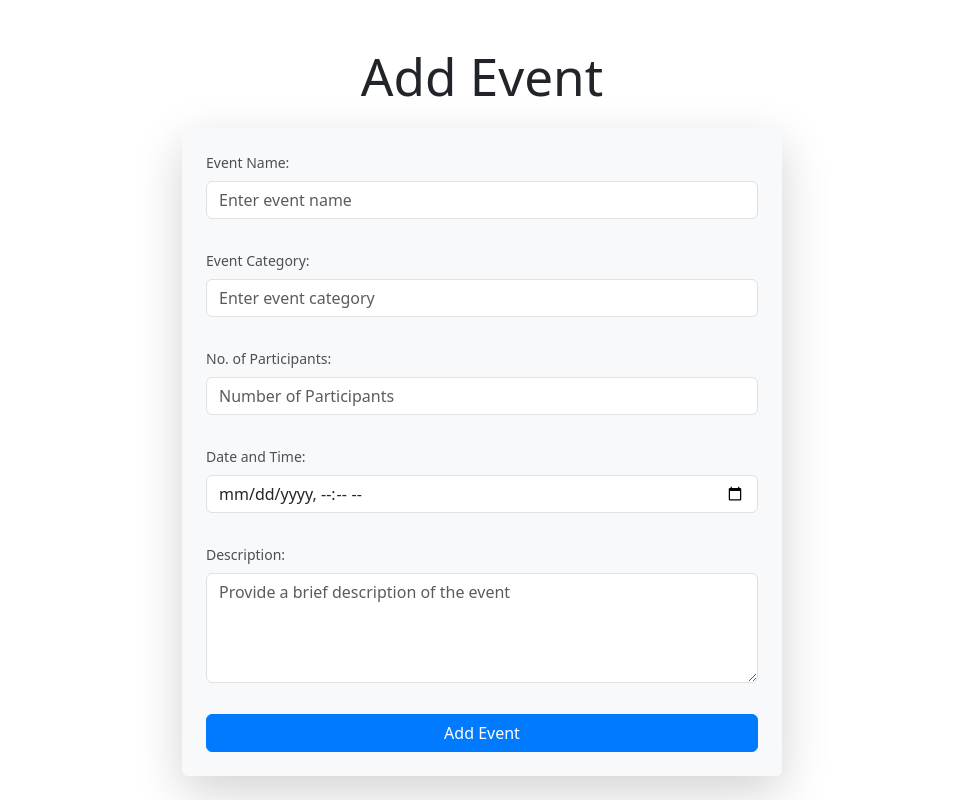
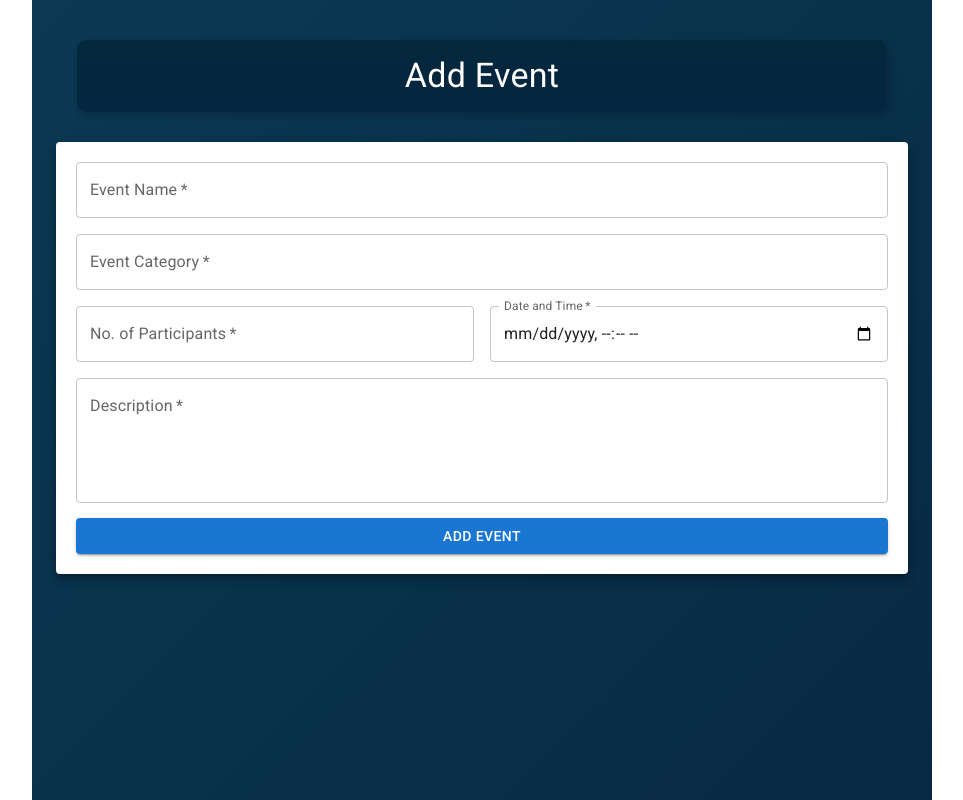
Before and after one commit to JAYESH4122/FineArtsManagementApp, a React (Vite) app in the folder frontend/: page /admin/add-event in a window 1280 px wide. Shown: the whole page, without its empty margins (158-1121 px from the left). Built offline with nearby package versions, Linux system fonts and the light colour scheme; no server answers.

Commit message:
Initial commit

```diff
--- a/frontend/src/App.jsx
+++ b/frontend/src/App.jsx
@@ -69,7 +69,7 @@ const App = () => {
         <Route path="/student/view-announcements" element={<ViewAnnouncements />} />
         <Route path="/student/view-scoreboard" element={<ScoreboardPage />} />
         <Route path="/student/view-departmentwise-rankings" element={<DepartmentRankings />} />
-        <Route path="/student/closed" element={<RegistrationClosed />} />
+        <Route path="/student/registerevent" element={<StudentEnrollment />} />
         <Route path="/student/view-complaints" element={<StudentComplaintPage />} />
         <Route path="/student/manage-profile" element={<StudentProfile />} />
         <Route path="/student/view-feedback" element={<FeedbackForm />} />
--- a/frontend/src/components/AddEvent.jsx
+++ b/frontend/src/components/AddEvent.jsx
@@ -1,5 +1,17 @@
 import React, { useState } from 'react';
 import axios from 'axios';
+import {
+  Box,
+  Typography,
+  TextField,
+  Button,
+  Alert,
+  Container,
+  Grid,
+  Paper,
+} from '@mui/material';
+import { motion } from 'framer-motion';
+import '../styles/AddEvent.css';
 
 const AddEvent = () => {
   const [eventName, setEventName] = useState('');
@@ -14,19 +26,17 @@ const AddEvent = () => {
     e.preventDefault();
 
     try {
-      // Send the form data to the backend via POST request
       const response = await axios.post('/admin/add-event', {
         eventname: eventName,
         category: category,
         participants: participants,
         date: date,
-        description: description
+        description: description,
       });
 
       if (response.data.success) {
         setSuccess('Event added successfully');
         setError(null);
-        // Optionally reset the form
         setEventName('');
         setCategory('');
         setParticipants('');
@@ -44,114 +54,88 @@ const AddEvent = () => {
   };
 
   return (
-    <div className="container mt-5">
-      <h1 className="text-center mb-4">Add Event</h1>
+    <Container maxWidth="md" className="add-event-container">
+      <Box className="header-box">
+        <motion.div
+          initial={{ opacity: 0, y: -20 }}
+          animate={{ opacity: 1, y: 0 }}
+          transition={{ duration: 0.6 }}
+        >
+          <Typography variant="h4" className="header-title">
+            Add Event
+          </Typography>
+        </motion.div>
+      </Box>
 
-      {error && (
-        <div className="alert alert-danger text-center" role="alert">
-          {error}
-        </div>
-      )}
+      {error && <Alert severity="error" className="alert">{error}</Alert>}
+      {success && <Alert severity="success" className="alert">{success}</Alert>}
 
-      {success && (
-        <div className="alert alert-success text-center" role="alert">
-          {success}
-        </div>
-      )}
-
-      <form
-        onSubmit={handleSubmit}
-        className="mx-auto shadow-lg p-4 rounded"
-        style={{ maxWidth: '600px', backgroundColor: '#f8f9fa' }}
-      >
-        <div className="mb-3">
-          <label htmlFor="eventname" className="form-label">
-            Event Name:
-          </label>
-          <input
-            type="text"
-            id="eventname"
+      <Paper elevation={6} className="form-box">
+        <form onSubmit={handleSubmit}>
+          <Grid container spacing={2}>
+            <Grid item xs={12}>
+              <TextField
+                fullWidth
+                label="Event Name"
                 name="eventname"
-            className="form-control"
                 value={eventName}
                 onChange={(e) => setEventName(e.target.value)}
-            placeholder="Enter event name"
                 required
               />
-        </div>
-
-        <div className="mb-3">
-          <label htmlFor="category" className="form-label">
-            Event Category:
-          </label>
-          <input
-            type="text"
-            id="category"
+            </Grid>
+            <Grid item xs={12}>
+              <TextField
+                fullWidth
+                label="Event Category"
                 name="category"
-            className="form-control"
                 value={category}
                 onChange={(e) => setCategory(e.target.value)}
-            placeholder="Enter event category"
                 required
               />
-        </div>
-
-        <div className="mb-3">
-          <label htmlFor="participants" className="form-label">
-            No. of Participants:
-          </label>
-          <input
+            </Grid>
+            <Grid item xs={12} sm={6}>
+              <TextField
+                fullWidth
+                label="No. of Participants"
                 type="number"
-            id="participants"
                 name="participants"
-            className="form-control"
                 value={participants}
                 onChange={(e) => setParticipants(e.target.value)}
-            placeholder="Number of Participants"
                 required
-            min="0"
-            max="20"
+                inputProps={{ min: 0, max: 20 }}
               />
-        </div>
-
-        <div className="mb-3">
-          <label htmlFor="date" className="form-label">
-            Date and Time:
-          </label>
-          <input
+            </Grid>
+            <Grid item xs={12} sm={6}>
+              <TextField
+                fullWidth
+                label="Date and Time"
                 type="datetime-local"
-            id="date"
                 name="date"
-            className="form-control"
                 value={date}
                 onChange={(e) => setDate(e.target.value)}
                 required
+                InputLabelProps={{ shrink: true }}
               />
-        </div>
-
-        <div className="mb-3">
-          <label htmlFor="description" className="form-label">
-            Description:
-          </label>
-          <textarea
-            id="description"
+            </Grid>
+            <Grid item xs={12}>
+              <TextField
+                fullWidth
+                label="Description"
                 name="description"
-            className="form-control"
+                multiline
+                rows={4}
                 value={description}
                 onChange={(e) => setDescription(e.target.value)}
-            rows="4"
-            placeholder="Provide a brief description of the event"
                 required
-          ></textarea>
-        </div>
-
-        <div className="d-grid">
-          <button type="submit" className="btn btn-primary btn-block">
+              />
+            </Grid>
+          </Grid>
+          <Button type="submit" variant="contained" className="submit-btn">
             Add Event
-          </button>
-        </div>
+          </Button>
         </form>
-    </div>
+      </Paper>
+    </Container>
   );
 };
 
--- a/frontend/src/components/AdminDashboard.jsx
+++ b/frontend/src/components/AdminDashboard.jsx
@@ -108,12 +108,12 @@ const AdminDashboard = () => {
           </div>
 
           {/* Manage Students */}
-          <div className="dashboard-card">
+          {/* <div className="dashboard-card">
             <Link to="/admin/manage-student">
               <div className="card-icon"><i className="fas fa-user-graduate fa-3x"></i></div>
               <h3>Manage Students</h3>
             </Link>
-          </div>
+          </div> */}
 
           {/* View Feedback */}
           <div className="dashboard-card">
--- a/frontend/src/components/StudentDashboard.jsx
+++ b/frontend/src/components/StudentDashboard.jsx
@@ -60,7 +60,7 @@ const StudentDashboard = () => {
             { icon: <FaBullhorn />, text: "View Announcements", path: "/student/view-announcements" },
             { icon: <FaTrophy />, text: "View Results", path: "/student/view-scoreboard" },
             { icon: <FaUniversity />, text: "Department-wise Rankings", path: "/student/view-departmentwise-rankings" },
-            { icon: <FaPen />, text: "Enroll in Events", path: "/student/closed" },
+            { icon: <FaPen />, text: "Enroll in Events", path: "/student/registerevent" },
             { icon: <FaCommentDots />, text: "Chat to Representative", path: "/student/view-complaints" },
             { icon: <FaUserCircle />, text: "View Profile", path: "/student/manage-profile" },
             { icon: <FaPaintBrush />, text: "Give Feedback", path: "/student/view-feedback" }
--- /dev/null
+++ b/frontend/src/styles/AddEvent.css
@@ -0,0 +1,46 @@
+.add-event-container {
+    padding: 20px;
+    background: linear-gradient(135deg, #0b3954, #082a44);
+    min-height: 100vh;
+  }
+
+  .header-box {
+    background: linear-gradient(180deg, #0b3954, #1e293b);
+    padding: 25px;
+    border-radius: 12px;
+    text-align: center;
+    color: #ffffff;
+    box-shadow: 2px 4px 10px rgba(0, 0, 0, 0.2);
+  }
+
+  .header-title {
+    font-weight: bold;
+  }
+
+  .alert {
+    margin-top: 20px;
+    font-size: 1rem;
+  }
+
+  .form-box {
+    background: #ffffff;
+    padding: 25px;
+    border-radius: 12px;
+    box-shadow: 0px 6px 12px rgba(0, 0, 0, 0.15);
+    margin-top: 30px;
+  }
+
+  .submit-btn {
+    background-color: #0ea5e9;
+    color: white;
+    width: 100%;
+    margin-top: 15px;
+    padding: 12px;
+    font-size: 1rem;
+  }
+
+  @media (max-width: 768px) {
+    .add-event-container {
+      padding: 10px;
+    }
+  }
--- /dev/null
+++ b/frontend/src/styles/ManageRepresentatives.css
@@ -0,0 +1,65 @@
+.manage-rep-container {
+    padding: 20px;
+    background: linear-gradient(135deg, #0b3954, #082a44);
+    min-height: 100vh;
+  }
+
+  .header-box {
+    background: linear-gradient(180deg, #0b3954, #1e293b);
+    padding: 25px;
+    border-radius: 12px;
+    text-align: center;
+    color: #ffffff;
+    box-shadow: 2px 4px 10px rgba(0, 0, 0, 0.2);
+  }
+
+  .header-title {
+    font-weight: bold;
+  }
+
+  .alert {
+    margin-top: 20px;
+    font-size: 1rem;
+  }
+
+  .form-box {
+    background: #ffffff;
+    padding: 20px;
+    border-radius: 12px;
+    box-shadow: 0px 6px 12px rgba(0, 0, 0, 0.15);
+    margin-top: 30px;
+  }
+
+  .form-title {
+    margin-bottom: 10px;
+    font-weight: bold;
+    color: #0ea5e9;
+  }
+
+  .submit-btn {
+    background-color: #0ea5e9;
+    color: white;
+    margin-top: 15px;
+  }
+
+  .table-box {
+    margin-top: 30px;
+  }
+
+  .table-title {
+    margin-bottom: 10px;
+    font-weight: bold;
+    color: #0ea5e9;
+  }
+
+  .table-container {
+    border-radius: 12px;
+    overflow: hidden;
+    box-shadow: 0px 6px 12px rgba(0, 0, 0, 0.15);
+  }
+
+  @media (max-width: 768px) {
+    .manage-rep-container {
+      padding: 10px;
+    }
+  }
```
Also changed, not shown: frontend/src/components/AdminViewFeedback.jsx (+53 -26 lines), frontend/src/components/ManageRepresentatives.jsx (+99 -58 lines), frontend/src/styles/AdminViewFeedback.css (added, +51 -0 lines), frontend/src/components/AdminMarkAttendance.jsx (line endings or trailing spaces), 7 other files (tests, documents, lock files or other folders). Lines whose indentation alone changed are shown as unchanged.
